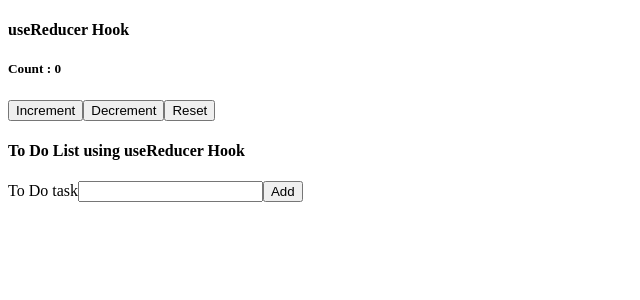
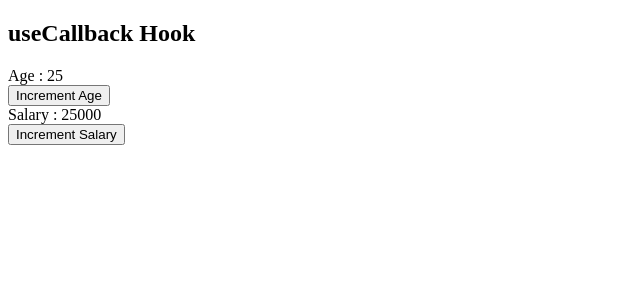
Before and after one commit to omk-arr/react-hooks, a React (Create React App) app: page / in a window 1280 px wide. Shown: the top 300 px of the page, without its empty margins (0-640 px from the left). Built offline with nearby package versions, Linux system fonts and the light colour scheme.

Commit message:
useCallback hook

```diff
--- a/src/App.js
+++ b/src/App.js
@@ -3,6 +3,7 @@ import UseState from "./components/UseState";
 import UseEffect from "./components/UseEffect";
 import { ThemeContext } from "./components/ThemeContext";
 import UseReducer from "./components/UseReducer";
+import UseCallback from "./components/UseCallback";
 export function App(props) {
   const [theme, setTheme] = useState('light')
   function toggleTheme (){
@@ -12,7 +13,8 @@ export function App(props) {
   return (
     <ThemeContext.Provider value={{theme, toggleTheme}}>
       {/* <UseEffect /> */}
-      <UseReducer/>
+      {/* <UseReducer/> */}
+      <UseCallback/>
     </ThemeContext.Provider>
   )
 }
--- /dev/null
+++ b/src/components/UseCallback.jsx
@@ -0,0 +1,27 @@
+import React, { useCallback, useState } from 'react'
+import Title from './useCallbackChilds/Title'
+import Display from './useCallbackChilds/Display'
+import Button from './useCallbackChilds/Button'
+
+const UseCallback = () => {
+    const [age, setAge] = useState(25)
+    const [salary, setSalary] = useState(25000)
+    const incrementAge = useCallback(() =>{
+        setAge(age+1)
+    },[age])
+
+    const incrementSalary = useCallback(() =>{
+        setSalary(salary+1000)
+    },[salary])
+  return (
+    <>
+        <Title/>
+        <Display text="Age" value={age}/>
+        <Button handleClick={incrementAge}>Increment Age</Button>
+        <Display text="Salary" value={salary}/>
+        <Button handleClick={incrementSalary}>Increment Salary</Button>
+    </>
+  )
+}
+
+export default UseCallback
--- /dev/null
+++ b/src/components/useCallbackChilds/Button.jsx
@@ -0,0 +1,10 @@
+import React from 'react'
+
+const Button = (props) => {
+  console.log("Button rendered for : ", props.children)
+  return (
+    <button onClick={props.handleClick}>{props.children}</button>
+  )
+}
+
+export default React.memo(Button)
--- /dev/null
+++ b/src/components/useCallbackChilds/Display.jsx
@@ -0,0 +1,10 @@
+import React from 'react'
+
+const Display = (props) => {
+  console.log("Display rendered for : ", props.text)
+  return (
+    <div>{props.text} : {props.value}</div>
+  )
+}
+
+export default React.memo(Display)
--- /dev/null
+++ b/src/components/useCallbackChilds/Title.jsx
@@ -0,0 +1,10 @@
+import React from 'react'
+
+const UseCallbackTitle = () => {
+  console.log("Title rendered")
+  return (
+    <h2>useCallback Hook</h2>
+  )
+}
+
+export default React.memo(UseCallbackTitle)
```
